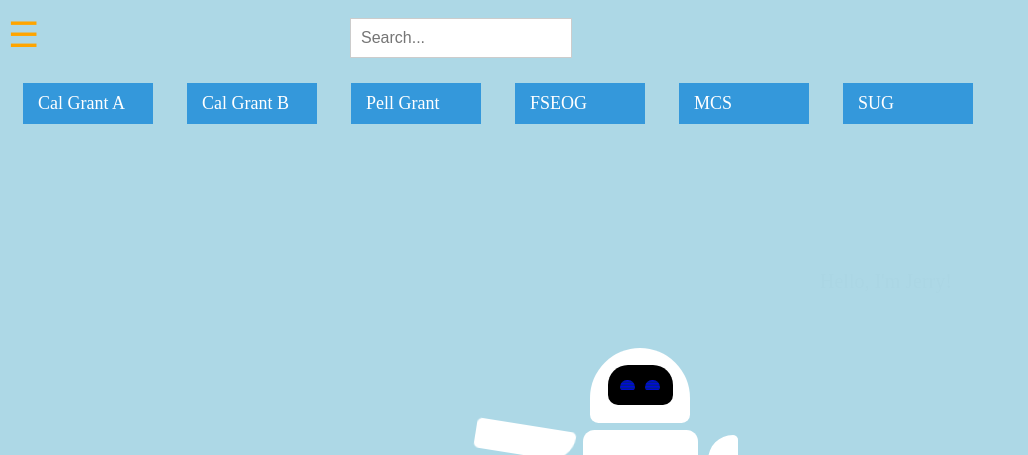
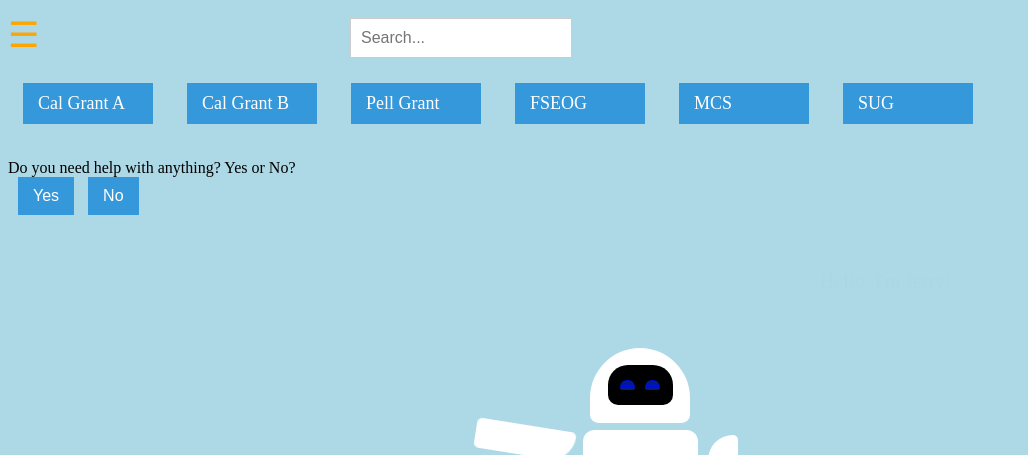
Before and after one commit to aluisrios/CPSC-491-FSAH-Project, a PHP site: page / in a window 1280 px wide. Shown: the top 455 px of the page, without its empty margins (0-1028 px from the left). Run offline with PHP 8.4, Linux system fonts and the light colour scheme.

Commit message:
Update index.php

```diff
--- a/491-FSAH/index.php
+++ b/491-FSAH/index.php
@@ -4,8 +4,8 @@
     <meta charset="UTF-8">
     <meta name="viewport" content="width=device-width, initial-scale=1.0">
     <title>FSAH</title>
-    <link rel="stylesheet" href="CSS/styles.css" >
-    <link rel="stylesheet" href="CSS/robot.css">
+    <link rel="stylesheet" href="styles.css" >
+    <link rel="stylesheet" href="robot.css">
 </head>
 <body>
 
@@ -35,8 +35,9 @@
     <div class="side-panel" id="sidePanel">
         <div class="close-button" onclick="closeSidePanel()">×</div>
         <a href="page7.html" class="Panelbubble-button" data-name="Support">Support</a>
-        <a href="page8.php" class="Panelbubble-button" data-name="Bookmark">Bookmark</a>
-        <a href="profile.php" class="Panelbubble-button" data-name="Profile">Profile</a>
+        <a href="page8.html" class="Panelbubble-button" data-name="Bookmark">Bookmark</a>
+        <a href="page9.html" class="Panelbubble-button" data-name="Filter">Filter</a>
+
     </div>
 
     <!-- Robot structure and animations -->
@@ -53,7 +54,69 @@
     <div class="website-prompt">Welcome to FSAH! Here at Financial Student Aid Helper (FSAH), we're all about helping you get through college with as little debt as possible.
         We've gathered every financial aid option available in your school to make finding and applying for assistance easy and quick—no more waiting weeks for advisor appointments.
         With FSAH, you're on track to land your dream job after graduation without the heavy burden of student loans!</div>
+        <!-- Next button -->
+        <button id="next-button" style="display: none;">Next</button>
+        <div class="additional-info">
+        Do you need help with anything? Yes or No?
+        <div class="button-container">
+            <button id="yes-button">Yes</button>
+            <button id="no-button">No</button>
+        </div>
 
-    <script src="scripts/main.js"></script>
+    </div>
+
+<!-- This will be hidden initially and only shown when "Yes" is clicked -->
+<div class="help-message" style="display: none;">
+    How can I help you?
+    <div class="help-buttons">
+        <button id="filter">Filter</button>
+        <button id="support">Support</button>
+        <button id="profile">Profile</button>
+        <button id="continue">Continue</button>
+    </div>
+</div>
+
+<!-- Filter Prompt -->
+<div id="filter-prompt" style="display: none;">
+    <h2>Filter Criteria</h2>
+    <form id="filter-form">
+        <!-- Filter by Type of Aid -->
+        <div>
+            <label for="type-of-aid">Type of Aid:</label>
+            <select id="type-of-aid">
+                <option value="grant">Grant</option>
+                <option value="scholarship">Scholarship</option>
+                <option value="loan">Loan</option>
+            </select>
+        </div>
+
+        <!-- Filter by Eligibility -->
+        <div>
+            <label for="eligibility">Eligibility:</label>
+            <select id="eligibility">
+                <option value="undergraduate">Undergraduate</option>
+                <option value="graduate">Graduate</option>
+                <option value="international">International Students</option>
+            </select>
+        </div>
+
+        <!-- Filter by Grant Amount -->
+        <div>
+            <label for="grant-amount">Grant Amount:</label>
+            <select id="grant-amount">
+                <option value="under5000">Under $5000</option>
+                <option value="5000-10000">$5000 - $10000</option>
+                <option value="above10000">Above $10000</option>
+            </select>
+        </div>
+
+        <!-- Submit button -->
+        <button type="submit">Apply Filters</button>
+    </form>
+    <button onclick="closeFilterPrompt()">Close</button>
+</div>
+
+
+    <script src="main.js"></script>
 </body>
 </html>
```
